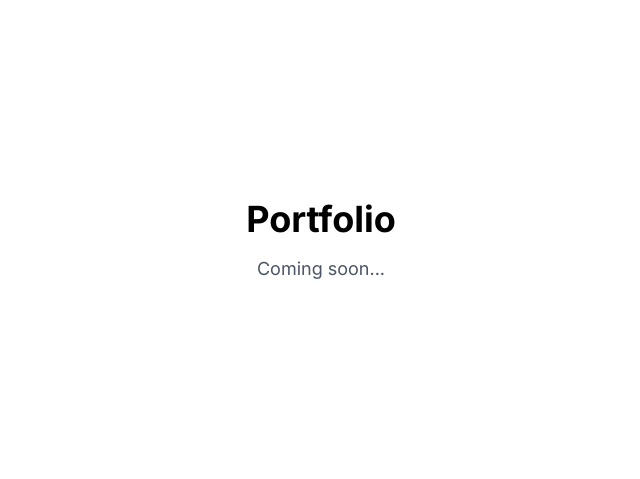
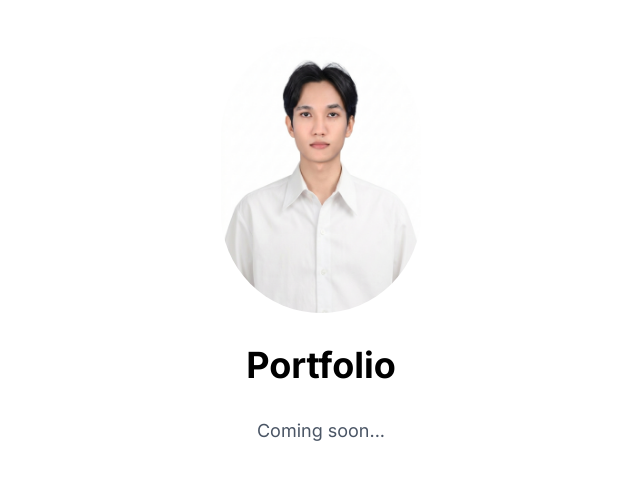
Before and after one commit to Phromsawat/portfolio, a Next.js app: page / in a window 1280 px wide. Shown: the part 159-638 px from the top of the page, without its empty margins (319-959 px from the left). Built offline with nearby package versions, Linux system fonts and the light colour scheme.

Commit message:
feat: add profile photo to home page

```diff
--- a/src/app/page.tsx
+++ b/src/app/page.tsx
@@ -1,8 +1,18 @@
+import Image from "next/image";
+
 export default function Home() {
   return (
-    <main className="flex min-h-screen flex-col items-center justify-center p-24">
+    <main className="flex min-h-screen flex-col items-center justify-center p-24 gap-8">
+      <Image
+        src="/profile.png"
+        alt="Phromsawat Phoolprom"
+        width={200}
+        height={200}
+        className="rounded-full object-cover"
+        priority
+      />
       <h1 className="text-4xl font-bold">Portfolio</h1>
-      <p className="mt-4 text-lg text-gray-600">Coming soon...</p>
+      <p className="text-lg text-gray-600">Coming soon...</p>
     </main>
   );
 }
```
Also changed, not shown: public/profile.png (added).
